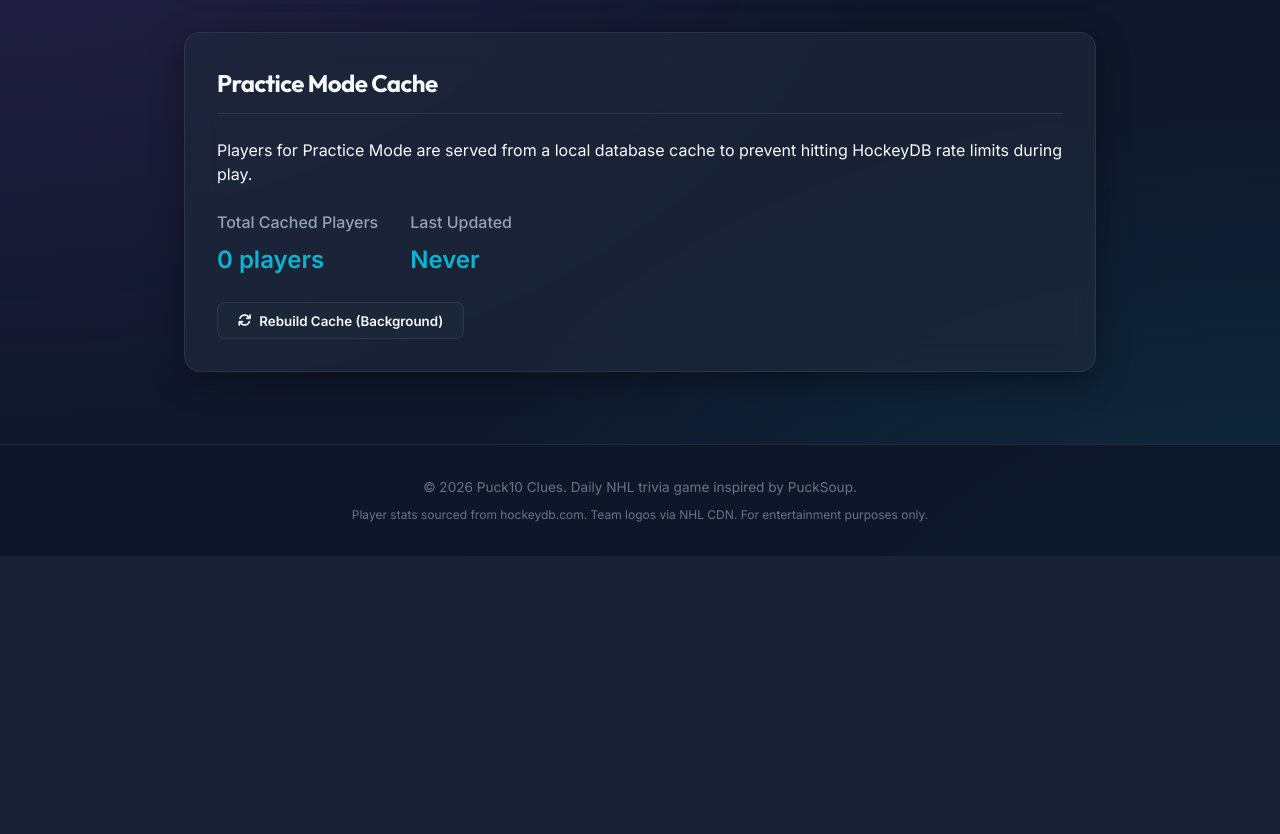
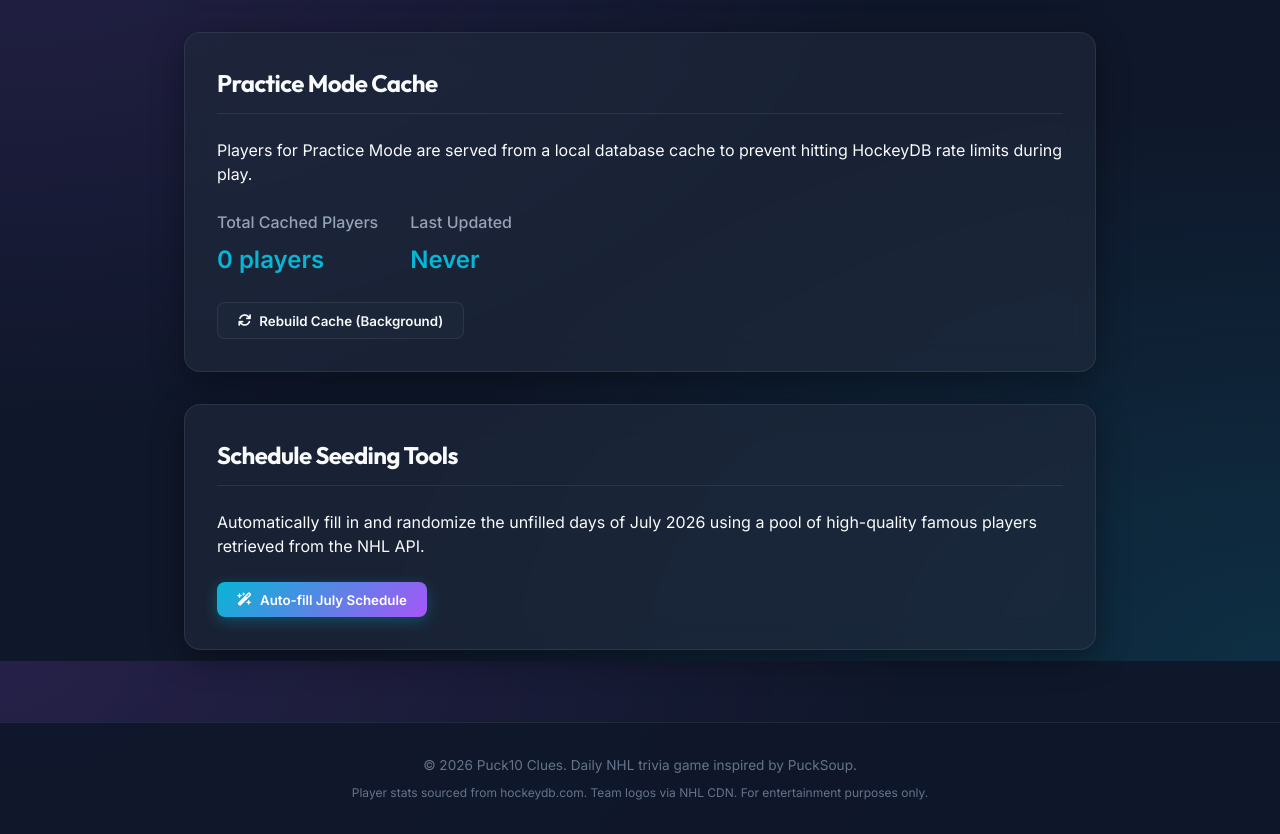
Before and after one commit to kortjames-source/Puck10, a Flask app: page /admin in a window 1280 px wide. Shown: the part 939-1773 px from the top of the page. Before the commit the page ends 1461 px from the top, so only its background shows below. Run offline with Flask 3, Linux system fonts and the light colour scheme; the visitor is signed in with stand-in values (Sample User, id 1); data comes from the database, SQL or seed files in the repository; data that the repository does not hold is empty; some libraries are stand-ins or nearby versions.

Commit message:
Add admin auto-fill schedule feature to dashboard

```diff
--- a/app.py
+++ b/app.py
@@ -983,6 +983,235 @@ def admin_practice_cache():
     threading.Thread(target=rebuild_cache_task, daemon=True).start()
     return jsonify({"status": "started", "message": "Background cache refresh started."})
 
+@app.route('/api/admin/fill-schedule', methods=['POST'])
+def admin_fill_schedule():
+    if session.get('username') != 'admin':
+        return jsonify({"error": "Unauthorized"}), 403
+
+    try:
+        import urllib.parse
+        import requests
+        import random
+
+        PLAYER_SEARCHES = [
+            "Sidney Crosby", "Alex Ovechkin", "Mario Lemieux", "Jaromir Jagr",
+            "Nathan MacKinnon", "Auston Matthews", "Cale Makar", "Bobby Orr",
+            "Gordie Howe", "Steve Yzerman", "Patrick Roy", "Martin Brodeur",
+            "Dominik Hasek", "Nicklas Lidstrom", "Evgeni Malkin", "Leon Draisaitl",
+            "Nikita Kucherov", "Steven Stamkos", "Mitch Marner", "David Pastrnak",
+            "Quinn Hughes", "Matthew Tkachuk", "Artemi Panarin", "Adam Fox",
+            "Sebastian Aho", "Carey Price", "Henrik Lundqvist", "Connor Bedard"
+        ]
+
+        ABBREVIATION_TO_TEAM = {v: k for k, v in scraper.TEAM_ABBREVIATIONS.items()}
+        custom_abbrev_map = {
+            'PIT': 'Pittsburgh Penguins', 'WSH': 'Washington Capitals', 'TOR': 'Toronto Maple Leafs',
+            'EDM': 'Edmonton Oilers', 'CHI': 'Chicago Blackhawks', 'MTL': 'Montreal Canadiens',
+            'BOS': 'Boston Bruins', 'DET': 'Detroit Red Wings', 'COL': 'Colorado Avalanche',
+            'VAN': 'Vancouver Canucks', 'NYR': 'New York Rangers', 'NJD': 'New Jersey Devils',
+            'TBL': 'Tampa Bay Lightning', 'FLA': 'Florida Panthers', 'STL': 'St. Louis Blues',
+            'PHI': 'Philadelphia Flyers', 'BUF': 'Buffalo Sabres', 'SJS': 'San Jose Sharks',
+            'ANA': 'Anaheim Ducks', 'DAL': 'Dallas Stars', 'NSH': 'Nashville Predators',
+            'MIN': 'Minnesota Wild', 'WPG': 'Winnipeg Jets', 'OTT': 'Ottawa Senators',
+            'CGY': 'Calgary Flames', 'CBJ': 'Columbus Blue Jackets', 'LAK': 'Los Angeles Kings',
+            'ARI': 'Arizona Coyotes', 'VGK': 'Vegas Golden Knights', 'SEA': 'Seattle Kraken',
+            'UTA': 'Utah Hockey Club', 'ATL': 'Atlanta Thrashers', 'QUE': 'Quebec Nordiques',
+            'HFD': 'Hartford Whalers', 'MNS': 'Minnesota North Stars', 'WIN': 'Winnipeg Jets (1979-1996)'
+        }
+        for k, v in custom_abbrev_map.items():
+            if k not in ABBREVIATION_TO_TEAM:
+                ABBREVIATION_TO_TEAM[k] = v
+
+        def fetch_nhl_player(name):
+            encoded = urllib.parse.quote(name)
+            search_url = f"https://search.d3.nhle.com/api/v1/search/player?culture=en-us&limit=5&q={encoded}"
+            resp = requests.get(search_url, timeout=10)
+            if resp.status_code != 200:
+                return None
+            results = resp.json()
+            if not results:
+                return None
+
+            player_id = None
+            target_name = name.lower().replace(".", "").replace("-", " ")
+            for r in results:
+                curr_name = r.get('name', '').lower().replace(".", "").replace("-", " ")
+                if curr_name == target_name:
+                    player_id = r.get('playerId')
+                    break
+            if not player_id:
+                player_id = results[0].get('playerId')
+            if not player_id:
+                return None
+
+            landing_url = f"https://api-web.nhle.com/v1/player/{player_id}/landing"
+            resp = requests.get(landing_url, timeout=10)
+            if resp.status_code != 200:
+                return None
+            return resp.json()
+
+        def parse_nhl_player(data):
+            first_name = data.get('firstName', {}).get('default', '')
+            last_name = data.get('lastName', {}).get('default', '')
+            name = f"{first_name} {last_name}".strip()
+
+            height_inches = data.get('heightInInches')
+            height = f"{height_inches // 12}' {height_inches % 12}\"" if height_inches else ""
+
+            weight_pounds = data.get('weightInPounds')
+            weight = f"{weight_pounds} lbs" if weight_pounds else ""
+
+            birth_country = data.get('birthCountry', 'Unknown')
+            NATIONALITY_MAP = {
+                'CAN': 'Canada', 'USA': 'United States', 'RUS': 'Russia', 'SWE': 'Sweden',
+                'FIN': 'Finland', 'CZE': 'Czechia', 'SVK': 'Slovakia', 'DEU': 'Germany',
+                'CHE': 'Switzerland', 'LVA': 'Latvia', 'DNK': 'Denmark', 'NOR': 'Norway',
+                'AUT': 'Austria', 'SVN': 'Slovenia', 'FRA': 'France', 'BLR': 'Belarus'
+            }
+            nationality = NATIONALITY_MAP.get(birth_country, birth_country)
+            shoots = data.get('shootsCatches', '')
+
+            pos_code = data.get('position', '')
+            POSITION_MAP = {
+                'C': 'Center', 'L': 'Left Wing', 'R': 'Right Wing', 'D': 'Defenseman', 'G': 'Goalie'
+            }
+            position = POSITION_MAP.get(pos_code, pos_code)
+
+            draft_details = data.get('draftDetails')
+            draft_status = "Undrafted"
+            if draft_details:
+                year = draft_details.get('year')
+                round_num = draft_details.get('round')
+                pick = draft_details.get('overallPick')
+                team_abbrev = draft_details.get('teamAbbrev')
+                team_name = ABBREVIATION_TO_TEAM.get(team_abbrev, team_abbrev)
+                draft_status = f"{year} Round {round_num} #{pick} overall by {team_name}"
+
+            season_totals = data.get('seasonTotals', [])
+            nhl_teams = []
+            for s in season_totals:
+                if s.get('leagueAbbrev') == 'NHL':
+                    t_name = s.get('teamName', {}).get('default')
+                    if t_name:
+                        cleaned = scraper.clean_team_name(t_name)
+                        if cleaned and cleaned not in nhl_teams:
+                            nhl_teams.append(cleaned)
+
+            curr_team_abbrev = data.get('currentTeamAbbrev')
+            if curr_team_abbrev:
+                curr_team_name = ABBREVIATION_TO_TEAM.get(curr_team_abbrev)
+                if curr_team_name:
+                    curr_team_cleaned = scraper.clean_team_name(curr_team_name)
+                    if curr_team_cleaned and curr_team_cleaned not in nhl_teams:
+                        nhl_teams.append(curr_team_cleaned)
+
+            franchises_count = len(nhl_teams)
+            teams_played = [{"name": team, "logo": scraper.get_team_logo(team)} for team in nhl_teams]
+
+            milestones = []
+            career_totals = data.get('careerTotals', {})
+            reg_season = career_totals.get('regularSeason', {})
+            is_goalie = position.lower() == 'goalie'
+
+            gp = reg_season.get('gamesPlayed', 0)
+            if is_goalie:
+                w = reg_season.get('wins', 0)
+                l = reg_season.get('losses', 0)
+                ot = reg_season.get('otLosses', 0)
+                t = reg_season.get('ties', 0)
+                milestones.append(f"{gp} NHL Games Played")
+                milestones.append(f"{w} NHL Wins")
+                if l: milestones.append(f"{l} NHL Losses")
+                if ot: milestones.append(f"{ot} NHL Overtime/Tie Losses")
+                elif t: milestones.append(f"{t} NHL Overtime/Tie Losses")
+            else:
+                g = reg_season.get('goals', 0)
+                a = reg_season.get('assists', 0)
+                pts = reg_season.get('points', 0)
+                milestones.append(f"{gp} NHL Games Played")
+                milestones.append(f"{g} NHL Goals")
+                milestones.append(f"{a} NHL Assists")
+                milestones.append(f"{pts} NHL Points")
+
+            awards_list = []
+            awards_data = data.get('awards', [])
+
+            def format_season(season_id):
+                s = str(season_id)
+                if len(s) == 8:
+                    return f"{s[:4]}-{s[6:]}"
+                return s
+
+            if awards_data:
+                for award_item in awards_data:
+                    trophy_name = award_item.get('trophy', {}).get('default')
+                    seasons = award_item.get('seasons', [])
+                    for s in seasons:
+                        season_id = s.get('seasonId')
+                        if season_id:
+                            formatted_season = format_season(season_id)
+                            awards_list.append(f"{formatted_season} - {trophy_name}")
+
+            awards_list.sort()
+            player_slug = data.get('playerSlug', '')
+            player_id = data.get('playerId', '')
+            hockeydb_url = f"https://www.nhl.com/player/{player_slug}-{player_id}"
+
+            return {
+                "name": name, "height": height, "weight": weight, "nationality": nationality,
+                "shoots": shoots, "position": position, "draft_status": draft_status,
+                "franchises_count": franchises_count, "teams_played": teams_played,
+                "milestones": milestones, "awards": awards_list, "hockeydb_url": hockeydb_url
+            }
+
+        conn = get_db_connection()
+        july_dates = [f"2026-07-{d:02d}" for d in range(1, 32)]
+        filled = conn.execute("SELECT date, name FROM daily_players WHERE date LIKE '2026-07-%'").fetchall()
+        filled_map = {r['date']: r['name'] for r in filled}
+        empty_dates = [d for d in july_dates if d not in filled_map]
+
+        if not empty_dates:
+            conn.close()
+            return jsonify({"status": "success", "message": "No empty dates to fill in July."})
+
+        players_data = []
+        for p_name in PLAYER_SEARCHES:
+            raw = fetch_nhl_player(p_name)
+            if raw:
+                parsed = parse_nhl_player(raw)
+                players_data.append(parsed)
+
+        if not players_data:
+            conn.close()
+            return jsonify({"error": "Failed to fetch any player details from NHL API."}), 500
+
+        random.shuffle(players_data)
+
+        scheduled_count = 0
+        for idx, d_str in enumerate(empty_dates):
+            if idx >= len(players_data):
+                break
+            p = players_data[idx]
+            conn.execute(
+                """
+                INSERT OR REPLACE INTO daily_players
+                (date, name, height, weight, nationality, shoots, position, draft_status, franchises_count, teams_played, milestones, awards, hockeydb_url, active)
+                VALUES (?, ?, ?, ?, ?, ?, ?, ?, ?, ?, ?, ?, ?, 1)
+                """,
+                (
+                    d_str, p['name'], p['height'], p['weight'], p['nationality'], p['shoots'],
+                    p['position'], p['draft_status'], p['franchises_count'], json.dumps(p['teams_played']),
+                    json.dumps(p['milestones']), json.dumps(p['awards']), p['hockeydb_url']
+                )
+            )
+            scheduled_count += 1
+
+        conn.commit()
+        conn.close()
+        return jsonify({"status": "success", "message": f"Successfully auto-filled {scheduled_count} days in July."})
+    except Exception as e:
+        return jsonify({"error": str(e)}), 500
+
 @app.route('/api/subscribe', methods=['POST'])
 def subscribe():
     user_id = session.get('user_id')
--- a/static/js/admin.js
+++ b/static/js/admin.js
@@ -7,6 +7,7 @@ document.addEventListener("DOMContentLoaded", () => {
     initEditorLists();
     initPracticeCache();
     initTableActions();
+    initAutoFiller();
 });
 
 // Helper: Show status messages
@@ -556,3 +557,38 @@ function initTableActions() {
         });
     });
 }
+
+function initAutoFiller() {
+    const autofillBtn = document.getElementById("auto-fill-schedule-btn");
+    if (!autofillBtn) return;
+
+    autofillBtn.addEventListener("click", async () => {
+        if (!confirm("Are you sure you want to automatically fetch and fill the empty days of July? This can take 15-30 seconds.")) {
+            return;
+        }
+
+        autofillBtn.disabled = true;
+        const originalHtml = autofillBtn.innerHTML;
+        autofillBtn.innerHTML = `<i class="fa-solid fa-circle-notch fa-spin"></i> Seeding Schedule...`;
+
+        try {
+            const res = await fetch("/api/admin/fill-schedule", { method: "POST" });
+            const data = await res.json();
+
+            if (data.error) {
+                showAdminStatus("Error filling schedule: " + data.error, "error");
+            } else {
+                showAdminStatus(data.message || "Success! Schedule has been seeded.", "success");
+                setTimeout(() => {
+                    window.location.reload();
+                }, 2000);
+            }
+        } catch (err) {
+            console.error("Error auto-filling schedule:", err);
+            showAdminStatus("Network error auto-filling schedule.", "error");
+        } finally {
+            autofillBtn.disabled = false;
+            autofillBtn.innerHTML = originalHtml;
+        }
+    });
+}
--- a/templates/admin.html
+++ b/templates/admin.html
@@ -126,6 +126,19 @@
     </div>
 </div>
 
+<!-- Schedule Seeding Tools -->
+<div class="card" style="margin-top: 2rem;">
+    <h3 class="card-title">Schedule Seeding Tools</h3>
+    <p class="text-secondary" style="margin-bottom: 1.5rem;">
+        Automatically fill in and randomize the unfilled days of July 2026 using a pool of high-quality famous players retrieved from the NHL API.
+    </p>
+    <div>
+        <button id="auto-fill-schedule-btn" class="btn btn-primary" type="button">
+            <i class="fa-solid fa-wand-magic-sparkles"></i> Auto-fill July Schedule
+        </button>
+    </div>
+</div>
+
 <!-- Player Details Editor Form (Initially Hidden) -->
 <div id="player-editor-section" class="card" style="display: none;">
     <h3 class="card-title" style="color: var(--primary); border-bottom-color: var(--primary-glow);">
```
